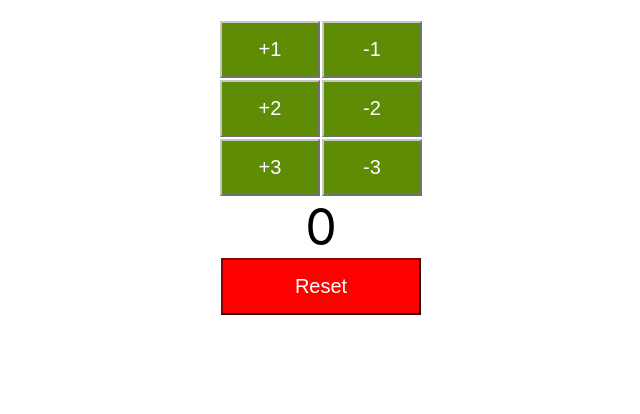
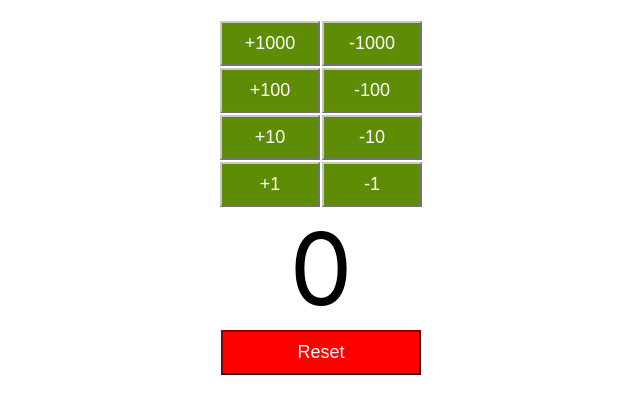
Before and after one commit to GilbertII/TodoApp, a React (Create React App) app: page / in a window 1280 px wide. Shown: the top 414 px of the page, without its empty margins (319-959 px from the left). Built offline with nearby package versions, Linux system fonts and the light colour scheme.

Commit message:
finallize counter app

```diff
--- a/src/components/counter/Counter.js
+++ b/src/components/counter/Counter.js
@@ -14,19 +14,19 @@ class Counter extends Component {
     };
 
     // bind function
-    this.sumIncrementHandler = this.sumIncrementHandler.bind(this);
-    this.sumDecrementHandler = this.sumDecrementHandler.bind(this);
+    this.incrementHandler = this.incrementHandler.bind(this);
+    this.decrementHandler = this.decrementHandler.bind(this);
     this.resetHandler = this.resetHandler.bind(this);
   }
 
-  sumIncrementHandler(incBy) {
+  incrementHandler(incBy) {
     this.setState((prevState) => {
       return { totalCounter: prevState.totalCounter + incBy };
     });
     console.log(`increment by ${incBy}`);
   }
 
-  sumDecrementHandler(incBy) {
+  decrementHandler(incBy) {
     this.setState((prevState) => {
       return { totalCounter: prevState.totalCounter - incBy };
     });
@@ -44,19 +44,24 @@ class Counter extends Component {
     return (
       <div>
         <CounterButton
-          incBy={1}
-          sumIncrementHandler={this.sumIncrementHandler}
-          sumDecrementHandler={this.sumDecrementHandler}
+          incBy={1000}
+          incrementHandler={this.incrementHandler}
+          decrementHandler={this.decrementHandler}
         />
         <CounterButton
-          incBy={2}
-          sumIncrementHandler={this.sumIncrementHandler}
-          sumDecrementHandler={this.sumDecrementHandler}
+          incBy={100}
+          incrementHandler={this.incrementHandler}
+          decrementHandler={this.decrementHandler}
         />
         <CounterButton
-          incBy={3}
-          sumIncrementHandler={this.sumIncrementHandler}
-          sumDecrementHandler={this.sumDecrementHandler}
+          incBy={10}
+          incrementHandler={this.incrementHandler}
+          decrementHandler={this.decrementHandler}
+        />{" "}
+        <CounterButton
+          incBy={1}
+          incrementHandler={this.incrementHandler}
+          decrementHandler={this.decrementHandler}
         />
         <CounterLabel totalInc={this.state.totalCounter} />
         <ResetButton resetHandler={this.resetHandler} />
--- a/src/components/counter/CounterButton.js
+++ b/src/components/counter/CounterButton.js
@@ -3,27 +3,15 @@ import PropTypes from "prop-types";
 import "./CounterButton.module.css";
 
 class CounterButton extends Component {
-  constructor() {
-    super();
-
-    // bind function
-    this.incrementHandler = this.incrementHandler.bind(this);
-    this.decrementHandler = this.decrementHandler.bind(this);
-  }
-
-  incrementHandler() {
-    this.props.sumIncrementHandler(this.props.incBy);
-  }
-
-  decrementHandler() {
-    this.props.sumDecrementHandler(this.props.incBy);
-  }
-
   render() {
     return (
       <div>
-        <button onClick={this.incrementHandler}>+{this.props.incBy}</button>
-        <button onClick={this.decrementHandler}>-{this.props.incBy}</button>
+        <button onClick={() => this.props.incrementHandler(this.props.incBy)}>
+          +{this.props.incBy}
+        </button>
+        <button onClick={() => this.props.decrementHandler(this.props.incBy)}>
+          -{this.props.incBy}
+        </button>
       </div>
     );
   }
--- a/src/components/counter/CounterButton.module.css
+++ b/src/components/counter/CounterButton.module.css
@@ -1,8 +1,8 @@
 button {
   background-color: rgb(94, 140, 4);
   border-color: rgb(199, 199, 199);
-  font-size: 20px;
-  padding: 15px 30px;
+  font-size: 18px;
+  padding: 10px 20px;
   color: white;
   width: 100px;
   margin: 1px;
--- a/src/components/counter/CounterLabel.module.css
+++ b/src/components/counter/CounterLabel.module.css
@@ -1,5 +1,5 @@
 .count {
-  font-size: 50px;
+  font-size: 100px;
   padding: 15px 30px;
   display: inline;
 }
--- a/src/components/counter/ResetButton.js
+++ b/src/components/counter/ResetButton.js
@@ -2,20 +2,10 @@ import React, { Component } from "react";
 import classes from "./ResetButton.module.css";
 
 class ResetButton extends Component {
-  constructor() {
-    super();
-
-    this.resetHandler = this.resetHandler.bind(this);
-  }
-
-  resetHandler() {
-    this.props.resetHandler();
-  }
-
   render() {
     return (
       <div>
-        <button className={classes.reset} onClick={this.resetHandler}>
+        <button className={classes.reset} onClick={this.props.resetHandler}>
           Reset
         </button>
       </div>
```
